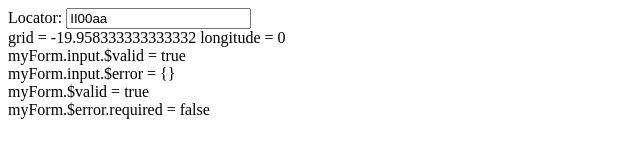
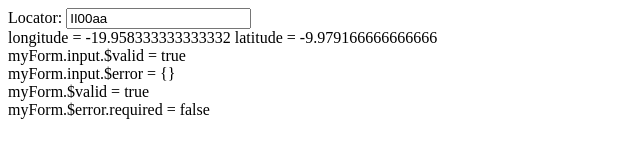
Before and after one commit to eloranta/model, a website: page index.html in a window 1280 px wide. Shown: the whole page, without its empty margins (0-640 px from the left). Drawn offline with nearby package versions, Linux system fonts and the light colour scheme.

Commit message:
Fixed latitude display

```diff
--- a/index.html
+++ b/index.html
@@ -13,7 +13,7 @@
         Required!</span>
       <span class="error" ng-show="myForm.input.$error.number">
         Not valid locator!</span>
-      <div>grid = {{toLongitude()}} longitude = {{longitude}}</div>
+      <div>longitude = {{toLongitude()}} latitude = {{toLatitude()}}</div>
       <div>myForm.input.$valid = {{myForm.input.$valid}}
       <div>myForm.input.$error = {{myForm.input.$error}}
       <div>myForm.$valid = {{myForm.$valid}}</div>
```
